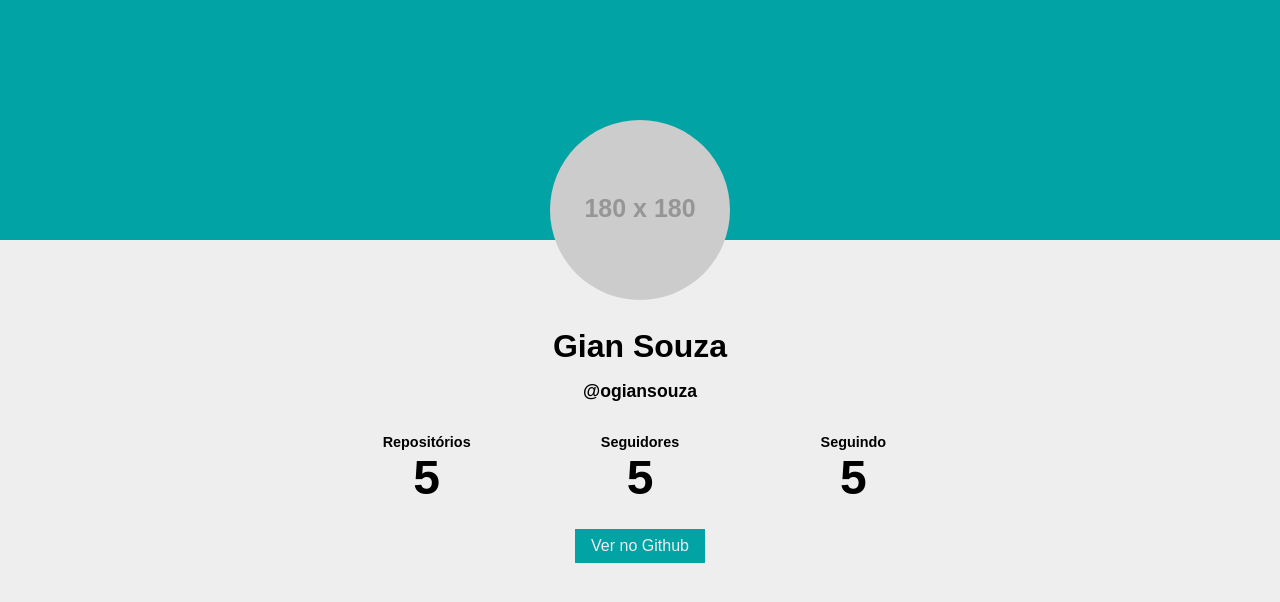
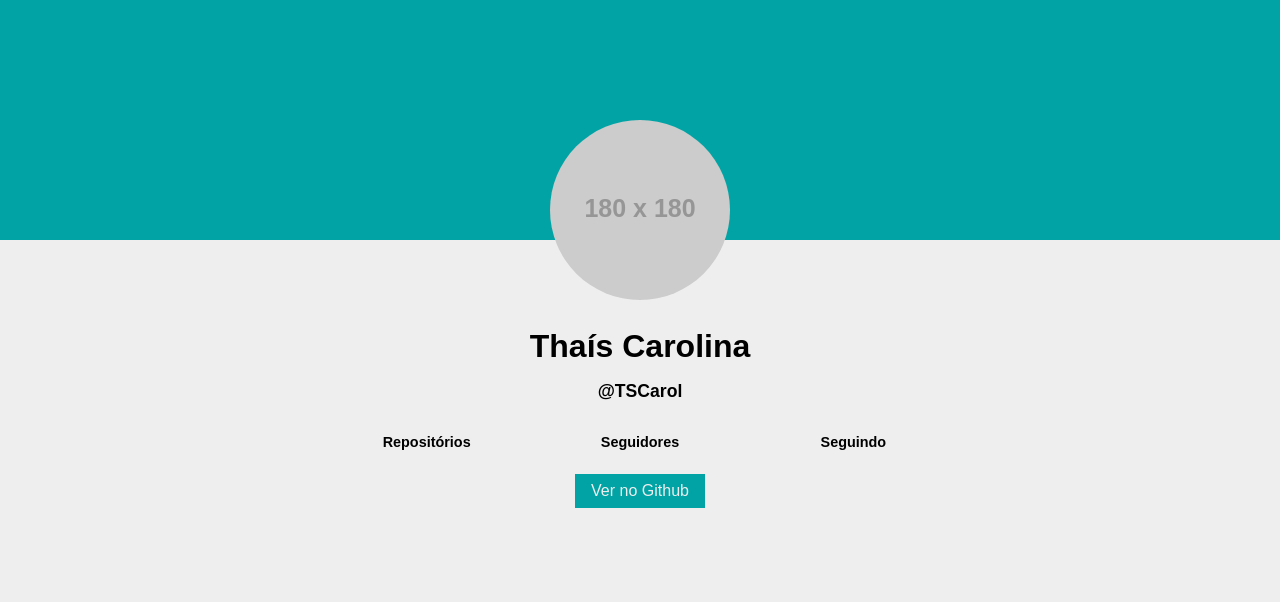
Before and after one commit to TSCarol/Perfil-GitHub-utilizando-Ajax-e-exce-es, a plain HTML site: page index.html in a window 1280 px wide. Drawn offline with Linux system fonts and the light colour scheme; no server answers; placeholder pictures from the web are drawn by us.

Commit message:
commit atualizado

```diff
--- a/index.html
+++ b/index.html
@@ -11,23 +11,20 @@
     <header>
         <div class="container">
             <img class="profile-avatar" id="avatar" src="https://via.placeholder.com/180x180" alt=".">
-            <h1 class="profile-name" id="name" >Gian Souza</h1>
-            <h2 class="profile-username" id="username" >@ogiansouza</h2>
+            <h1 class="profile-name" id="name" >Thaís Carolina</h1>
+            <h2 class="profile-username" id="username" >@TSCarol</h2>
             <ul class="numbers">
                 <li class="numbers-item">
                     <h4>Repositórios</h4>
                     <span id="repos"></span>
-                    5
                 </li>
                 <li class="numbers-item">
                     <h4>Seguidores</h4>
                     <span id="followers"></span>
-                    5
                 </li>
                 <li class="numbers-item">
                     <h4>Seguindo</h4>
                     <span id="following"></span>
-                    5
                 </li>
             </ul>
             <a href="#" id="link" class="profile-link">Ver no Github</a>
--- a/main.js
+++ b/main.js
@@ -7,7 +7,7 @@ document.addEventListener('DOMContentLoaded', function() {
     const followingElement = document.querySelector('#following');
     const linkElement = document.querySelector('#link');
 
-    fetch('https://api.github.com/users/ogiansouza').then(function(response) {
+    fetch('https://api.github.com/users/TSCarol').then(function(response) {
             if (!response.ok) {
                 throw new Error('Não foi possível carregar os dados do usuário.');
             }
```
